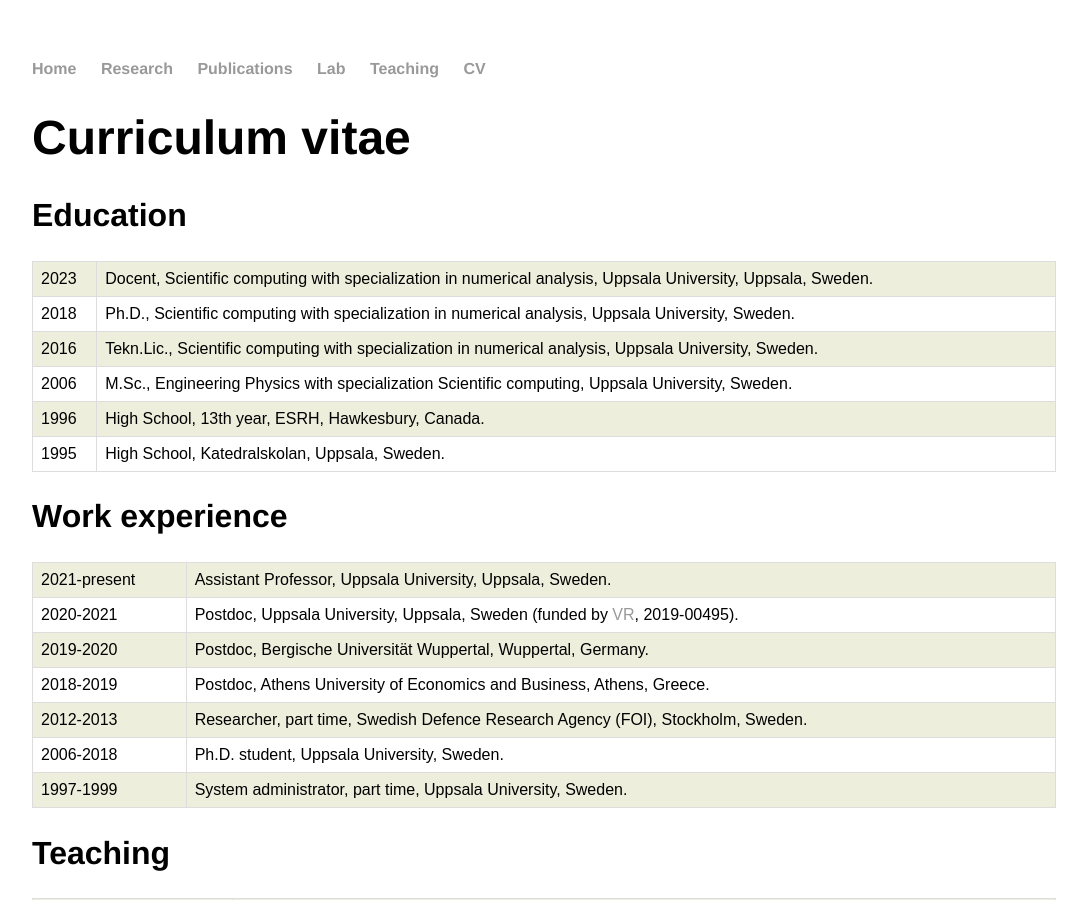
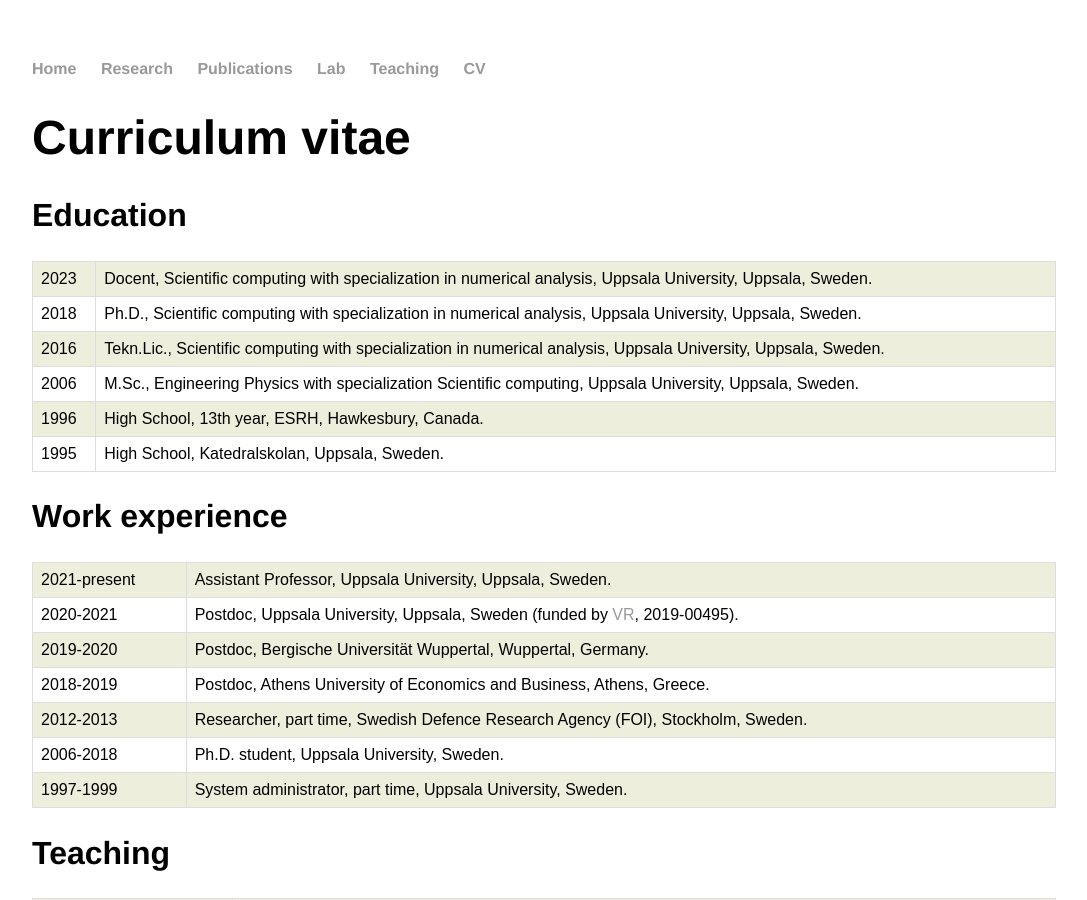
Before and after one commit to sverek/sverek.github.io, a Jekyll site: the page built from cv/index.html, in a window 1280 px wide and 900 px high. Shown: the whole window, without its empty margins (96-1183 px from the left). Built offline with Jekyll 4.4.1, drawn with Linux system fonts in a browser that asks for light colours; some of the changed text lies outside the part shown.

Commit message:
new article

```diff
--- a/cv/index.html
+++ b/cv/index.html
@@ -26,9 +26,9 @@ tr:nth-child(odd) {
     <h2>Education</h2>
     <table>
       <tr><td>2023</td><td>Docent, Scientific computing with specialization in numerical analysis, Uppsala University,  Uppsala, Sweden.</td></tr>
-      <tr><td>2018</td><td>Ph.D., Scientific computing with specialization in numerical analysis, Uppsala University, Sweden.</td></tr>
-      <tr><td>2016</td><td>Tekn.Lic., Scientific computing with specialization in numerical analysis, Uppsala University, Sweden.</td></tr>
-      <tr><td>2006</td><td>M.Sc., Engineering Physics with specialization Scientific computing, Uppsala University, Sweden.</td></tr>
+      <tr><td>2018</td><td>Ph.D., Scientific computing with specialization in numerical analysis, Uppsala University, Uppsala, Sweden.</td></tr>
+      <tr><td>2016</td><td>Tekn.Lic., Scientific computing with specialization in numerical analysis, Uppsala University, Uppsala, Sweden.</td></tr>
+      <tr><td>2006</td><td>M.Sc., Engineering Physics with specialization Scientific computing, Uppsala University, Uppsala, Sweden.</td></tr>
       <tr><td>1996</td><td>High School, 13th year, ESRH, Hawkesbury, Canada.</td></tr>
       <tr><td>1995</td><td>High School, Katedralskolan, Uppsala, Sweden.</td></tr>
     </table>
--- a/publications/index.html
+++ b/publications/index.html
@@ -28,7 +28,7 @@ tr:nth-child(odd) {
 			<tr>
 				<td>[p20]</td>
 				<td>Manuel Bogoya, Sven-Erik Ekström, Stefano Serra-Capizzano, and Paris Vassalos, <i><b>Matrix-less methods for the spectral approximation of large non-Hermitian Toeplitz matrices: A concise theoretical analysis and a numerical study
-				</b>,</i> Numerical Linear Algebra with Applications,  (in press) (<a href="https://doi.org/10.1002/nla.2545">link</a>)
+				</b>,</i> Numerical Linear Algebra with Applications,  (in press, 2024) (<a href="https://doi.org/10.1002/nla.2545">link</a>, <a href="pdf/p20.pdf">pdf</a>)
 				</td>
 			</tr>
 			<tr>
```
Also changed, not shown: other parts of cv/index.html (+1 -1 lines), 1 other file.
